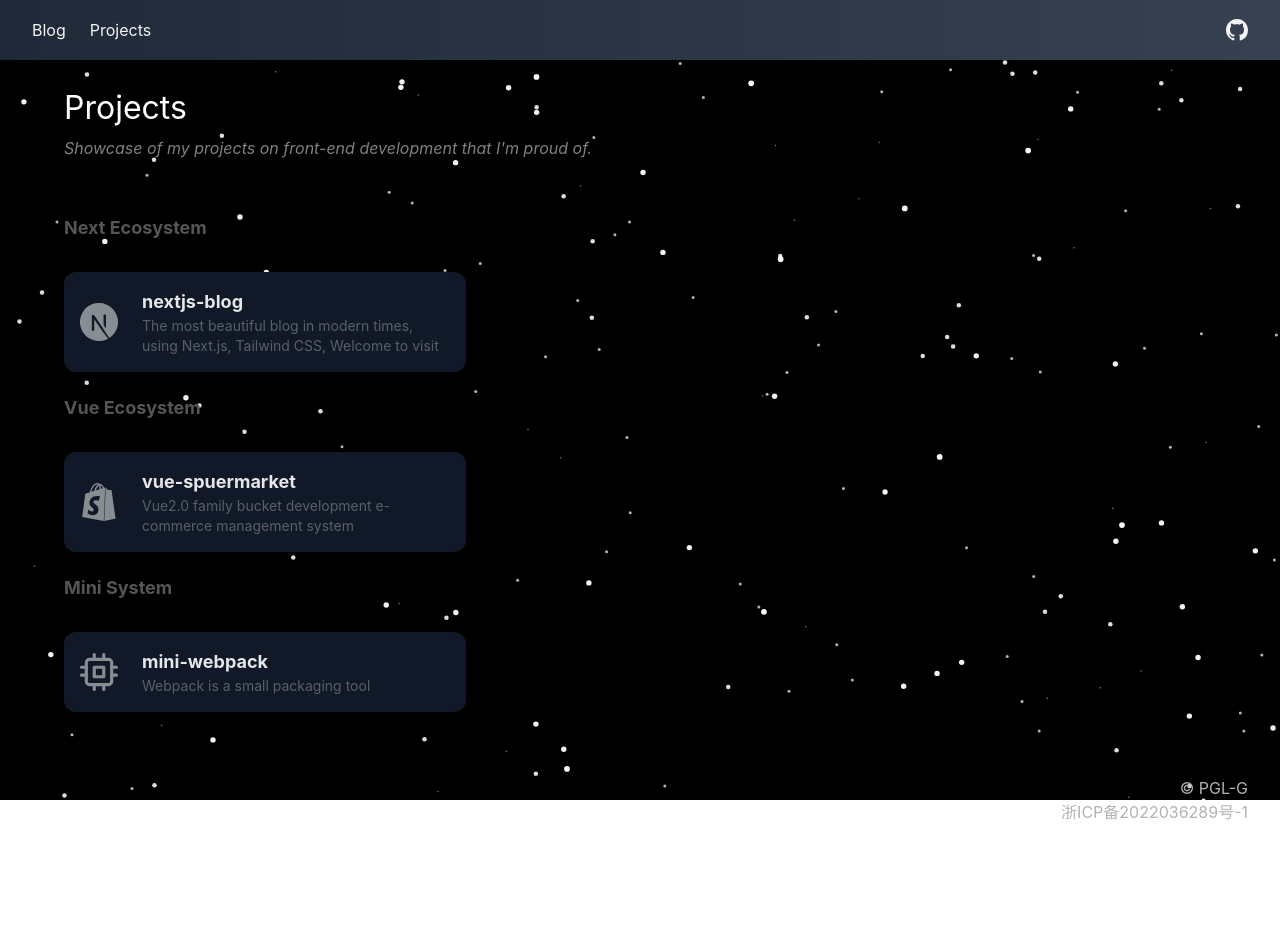
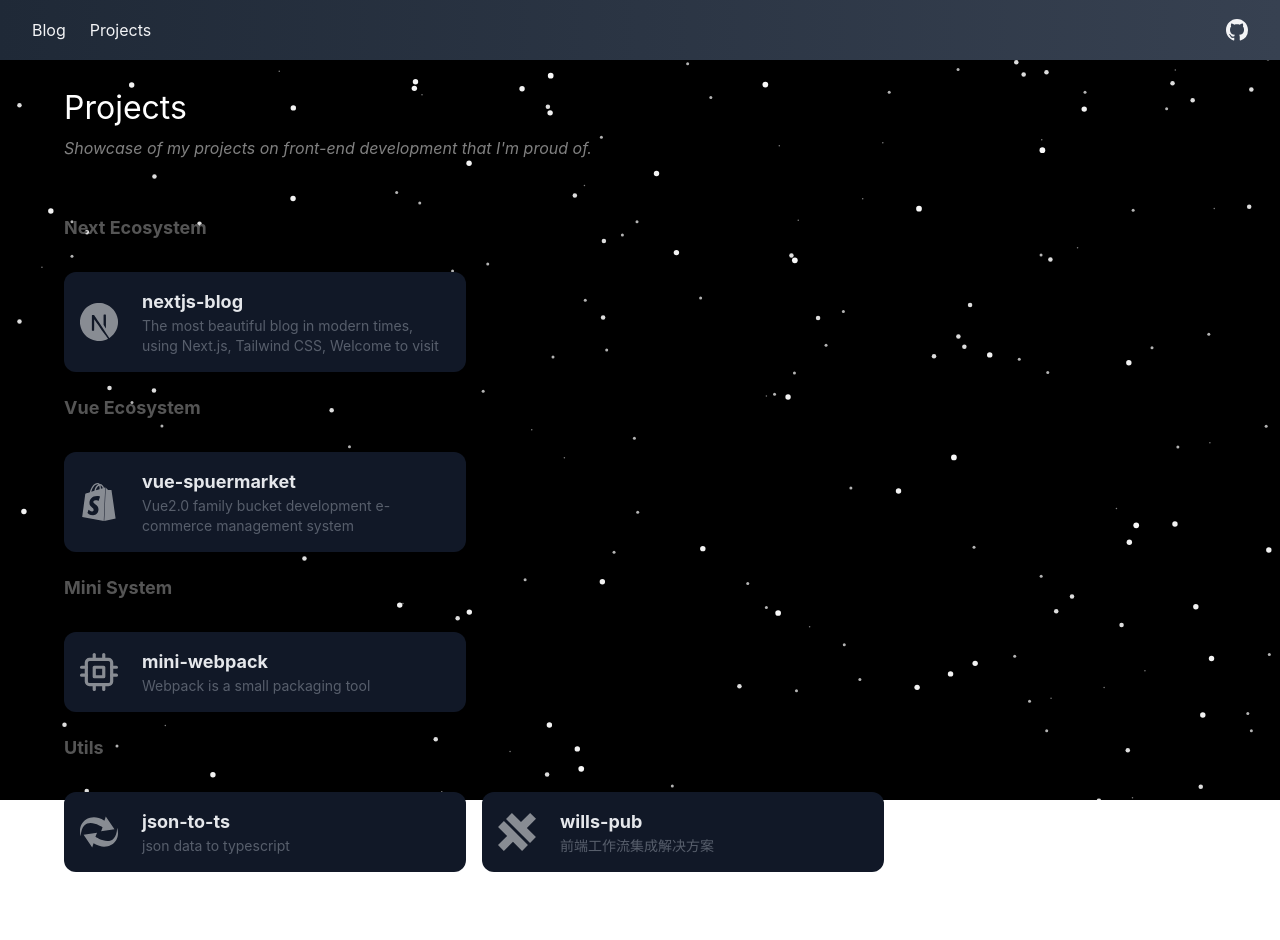
Before and after one commit to pgl-g/next-blog, a Next.js app: page /projects in a window 1280 px wide. Shown: the top 940 px of the page. Before the commit the page ends 888 px from the top, so only its background shows below. Built offline with nearby package versions, Linux system fonts and the light colour scheme.

Commit message:
feat: json-to-ts wills-pub utils

```diff
--- a/src/mock/projects.jsx
+++ b/src/mock/projects.jsx
@@ -1,8 +1,12 @@
 import {
   SiNextdotjs,
   SiShopify,
+  SiKashflow,
+  SiCapacitor
 } from 'react-icons/si';
 import { FiCpu } from 'react-icons/fi'
+import { BiWrench } from "react-icons/bi";
+
 export const projectsConfig = [
   {
     category: "Next Ecosystem",
@@ -38,5 +42,22 @@ export const projectsConfig = [
         icon: <FiCpu />
       }
     ]
+  },
+  {
+    category: 'Utils',
+    child: [
+      {
+        title: 'json-to-ts',
+        description: "json data to typescript",
+        link: "https://github.com/pgl-g/json-to-ts",
+        icon: <SiKashflow />
+      },
+      {
+        title: 'wills-pub',
+        description: "前端工作流集成解决方案",
+        link: "https://github.com/pgl-g/wills-pub",
+        icon: <SiCapacitor />
+      }
+    ]
   }
 ];
```
Also changed, not shown: 1 other file (tests, documents, lock files or other folders).
